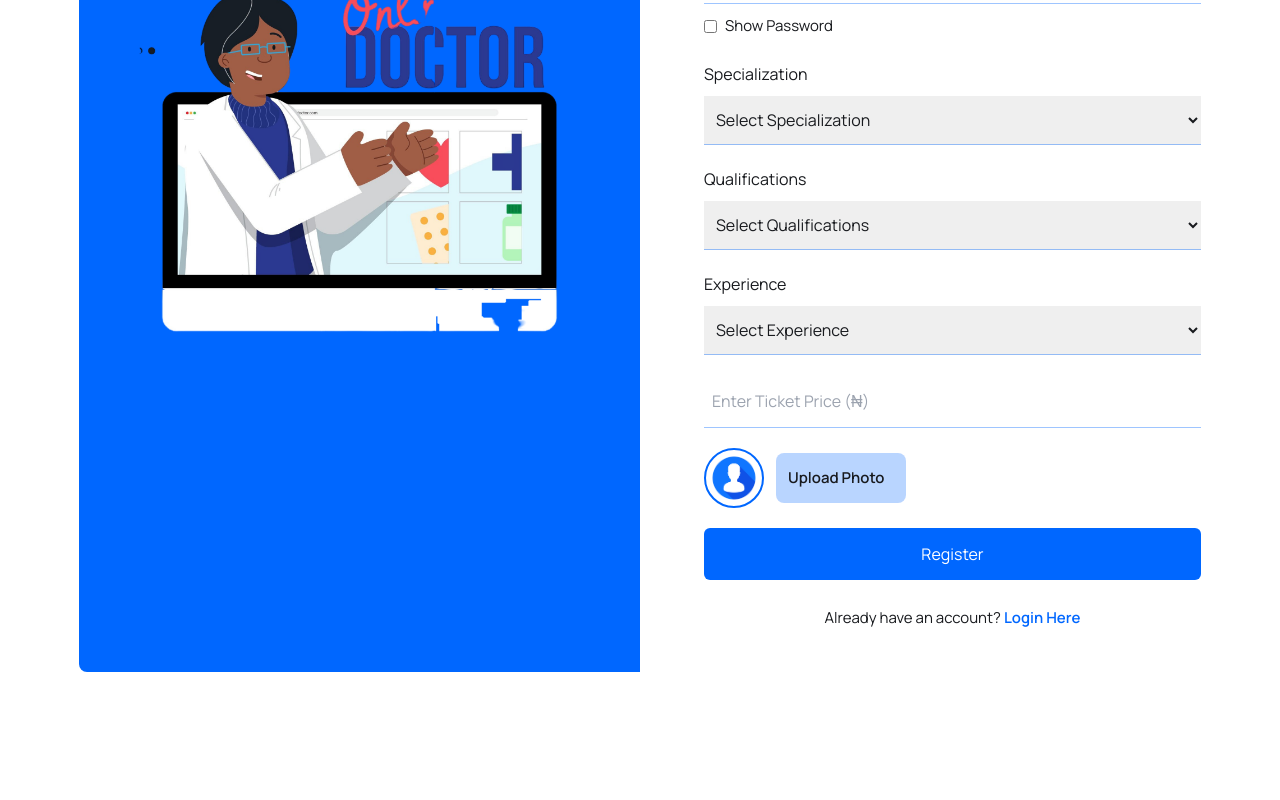
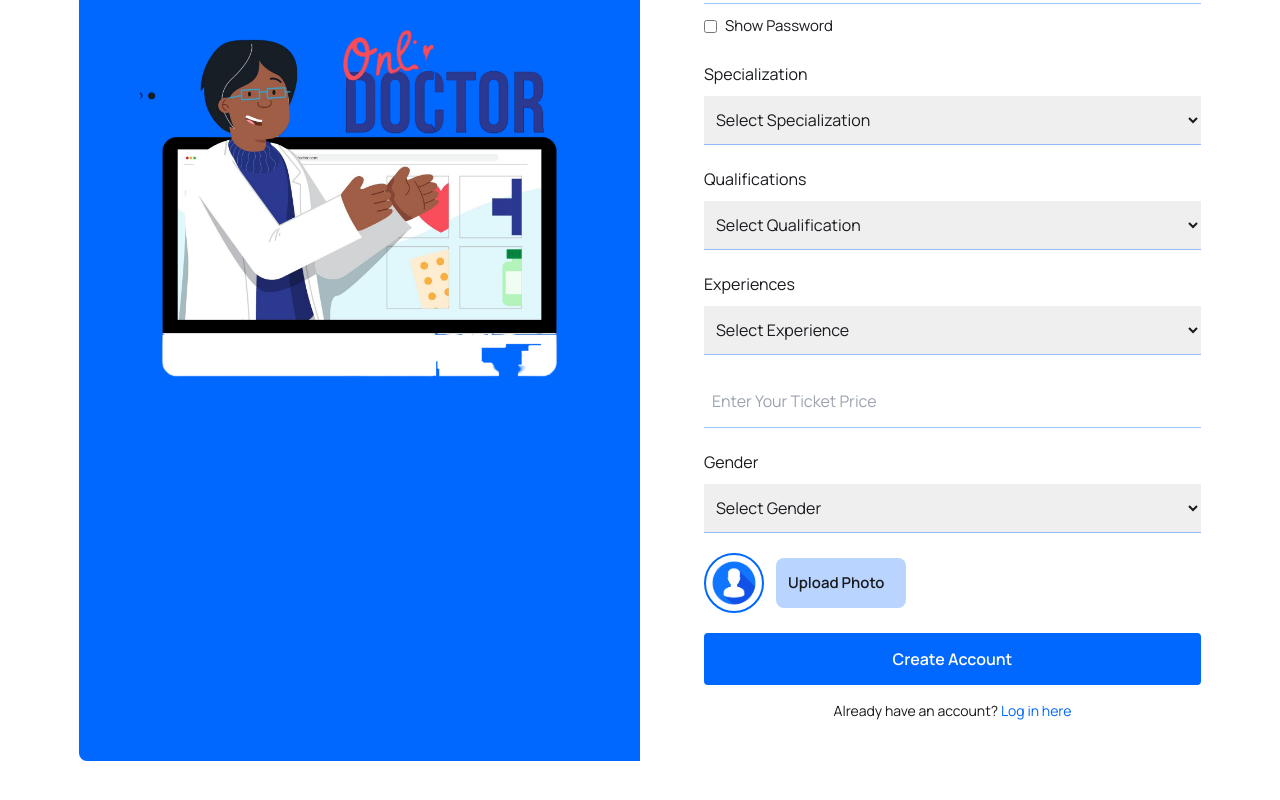
Before and after one commit to oluwolefsamson/MernStackDoctorBooking, a React (Vite) app in the folder frontend/: page /doctorsignup in a window 1280 px wide. Shown: the part 386-1186 px from the top of the page. Before the commit the page ends 1133 px from the top, so only its background shows below. Built offline with nearby package versions, Linux system fonts and the light colour scheme.

Commit message:
another commit

```diff
--- a/frontend/src/components/UserProfile/UserProfile.jsx
+++ b/frontend/src/components/UserProfile/UserProfile.jsx
@@ -54,7 +54,7 @@ const UserPage = () => {
     );
 
   return (
-    <div className="relative lg:bg-black py-9 lg:py-11 flex flex-col justify-center items-center">
+    <div className="relative py-9 lg:py-11 flex flex-col justify-center items-center">
       {/* Logout Button */}
       <button
         onClick={() => setShowLogoutModal(true)}
--- a/frontend/src/pages/DoctorSignup.jsx
+++ b/frontend/src/pages/DoctorSignup.jsx
@@ -18,24 +18,17 @@ const DoctorSignup = () => {
     experiences: "",
     timeSlots: "",
     reviews: "",
-    gender: "male",
+    gender: "",
     role: "doctor",
-    education: [
-      {
-        institution: "",
-        startYear: "",
-        endYear: "",
-      },
-    ],
   });
 
   const [specializations] = useState([
     "Cardiologist",
     "Dermatologist",
     "Neurologist",
-  ]); // Example options
-  const [qualifications] = useState(["MBBS", "MD", "DNB"]); // Example options
-  const [experiences] = useState(["1 year", "3 years", "5 years"]); // Example options
+  ]);
+  const [qualifications] = useState(["MBBS", "MD", "DNB"]);
+  const [experiences] = useState(["1 year", "3 years", "5 years"]);
 
   const [showPassword, setShowPassword] = useState(false);
   const [loading, setLoading] = useState(false);
@@ -44,6 +37,34 @@ const DoctorSignup = () => {
 
   const handleInputChange = (e) => {
     setFormData({ ...formData, [e.target.name]: e.target.value });
+  };
+
+  const handleEducationChange = (index, e) => {
+    const updatedEducation = formData.education.map((edu, eduIndex) => {
+      if (index === eduIndex) {
+        return { ...edu, [e.target.name]: e.target.value };
+      }
+      return edu;
+    });
+
+    setFormData({ ...formData, education: updatedEducation });
+  };
+
+  const addEducationField = () => {
+    setFormData({
+      ...formData,
+      education: [
+        ...formData.education,
+        { institution: "", course: "", year: "" },
+      ],
+    });
+  };
+
+  const removeEducationField = (index) => {
+    const updatedEducation = formData.education.filter(
+      (_, eduIndex) => index !== eduIndex
+    );
+    setFormData({ ...formData, education: updatedEducation });
   };
 
   const handleImageUpload = async (e) => {
@@ -237,7 +258,7 @@ const DoctorSignup = () => {
                   className="w-full px-2 py-3 border-b border-solid border-[#0066ff61] focus:outline-none focus:border-b-primaryColor text-[16px] leading-7 text-headingColor cursor-pointer"
                   required
                 >
-                  <option value="">Select Qualifications</option>
+                  <option value="">Select Qualification</option>
                   {qualifications.map((qual, index) => (
                     <option key={index} value={qual}>
                       {qual}
@@ -248,7 +269,7 @@ const DoctorSignup = () => {
 
               <div className="mb-5">
                 <label className="block text-headingColor text-[16px] leading-7 mb-2">
-                  Experience
+                  Experiences
                 </label>
                 <select
                   name="experiences"
@@ -269,13 +290,33 @@ const DoctorSignup = () => {
               <div className="mb-5">
                 <input
                   type="text"
-                  placeholder="Enter Ticket Price (₦)"
+                  placeholder="Enter Your Ticket Price"
                   name="ticketPrice"
                   value={formData.ticketPrice}
                   onChange={handleInputChange}
                   className="w-full px-2 py-3 border-b border-solid border-[#0066ff61] focus:outline-none focus:border-b-primaryColor text-[16px] leading-7 text-headingColor cursor-pointer"
                   required
                 />
+              </div>
+
+              <div className="mb-5">
+                <label className="block text-headingColor text-[16px] leading-7 mb-2">
+                  Gender
+                </label>
+                <select
+                  name="gender"
+                  value={formData.gender}
+                  onChange={handleInputChange}
+                  className="w-full px-2 py-3 border-b border-solid border-[#0066ff61] focus:outline-none focus:border-b-primaryColor text-[16px] leading-7 text-headingColor cursor-pointer"
+                  required
+                >
+                  <option value="" disabled>
+                    Select Gender
+                  </option>
+                  <option value="male">Male</option>
+                  <option value="female">Female</option>
+                  <option value="other">Other</option>
+                </select>
               </div>
 
               <div className="mb-5 flex items-center gap-3">
@@ -315,27 +356,26 @@ const DoctorSignup = () => {
                 </div>
               </div>
 
+              {error && (
+                <div className="mb-4 text-red-500 text-sm">{error}</div>
+              )}
+
               <button
                 type="submit"
-                className="w-full py-3 bg-primaryColor text-white text-[16px] leading-7 rounded-md"
                 disabled={loading}
+                className="w-full bg-primaryColor py-3 rounded text-white text-[16px] leading-7 font-semibold cursor-pointer hover:bg-primaryHover transition duration-300"
               >
-                {loading ? <DotLoader color="#ffffff" size={30} /> : "Register"}
+                {loading ? (
+                  <DotLoader size={24} color="#ffffff" />
+                ) : (
+                  "Create Account"
+                )}
               </button>
 
-              {error && (
-                <div className="mt-4 text-red-500 text-[14px] leading-6">
-                  {error}
-                </div>
-              )}
-
-              <p className="mt-6 text-center text-headingColor text-[15px] leading-7">
+              <p className="mt-4 text-headingColor text-sm text-center">
                 Already have an account?{" "}
-                <Link
-                  to="/doctorlogin"
-                  className="text-primaryColor font-semibold"
-                >
-                  Login Here
+                <Link to="/doctorlogin" className="text-primaryColor">
+                  Log in here
                 </Link>
               </p>
             </form>
--- a/frontend/src/pages/Doctors/DoctorAbout.jsx
+++ b/frontend/src/pages/Doctors/DoctorAbout.jsx
@@ -39,11 +39,11 @@ const DoctorAbout = ({ doctor }) => {
                 {formateDate("10-03-2015")} - {formateDate("10-03-2017")}
               </span>
               <p className="text-[16px] leading-6 font-medium text-textColor">
-                PHD in Medicine
+                PHD in {doctor.specialization || "Not Provided"}
               </p>
             </div>
             <p className="text-[14px] leading-5 font-medium text-textColor">
-              General Hospital Tokyo
+              {doctor.hospital || "Not Provided"}
             </p>
           </li>
         </ul>
@@ -55,11 +55,11 @@ const DoctorAbout = ({ doctor }) => {
                 {formateDate("7-04-2010")} - {formateDate("7-04-2014")}
               </span>
               <p className="text-[15px] leading-6 font-medium text-textColor">
-                PHD in Surgeon
+                PHD in {doctor.specialization || "Not Provided"}
               </p>
             </div>
             <p className="text-[14px] leading-5 font-medium text-textColor">
-              General Hospital Tokyo
+              {doctor.hospital || "Not Provided"}
             </p>
           </li>
         </ul>
@@ -72,26 +72,28 @@ const DoctorAbout = ({ doctor }) => {
         <ul className="grid sm:grid-cols-2 gap-[30px] pt-4 md:p-5">
           <li className="p-4 rounded bg-[#fff9ea]">
             <span className="text-yellowColor text-[15px] leading-6 font-semibold">
-              {formateDate("07-04-2010")} - {formateDate("08-13-2014")}
+              {formateDate("07-04-2010") || "Not Provided"} -{" "}
+              {formateDate("08-13-2014") || "Not Provided"}
             </span>
             <p className="text-[15px] leading-6 font-medium text-textColor">
-              Sr. Surgeon
+              Sr. {doctor.specialization || "Not Provided"}
             </p>
 
             <p className="text-[14px] leading-5 font-medium text-textColor">
-              New General Hospital, Tokyo.
+              {doctor.hospital || "Not Provided"}
             </p>
           </li>
           <li className="p-4 rounded bg-[#fff9ea]">
             <span className="text-yellowColor text-[15px] leading-6 font-semibold">
-              {formateDate("07-04-2010")} - {formateDate("08-13-2014")}
+              {formateDate("07-04-2010") || "Not Provided"} -{" "}
+              {formateDate("08-13-2014") || "Not Provided"}
             </span>
             <p className="text-[15px] leading-6 font-medium text-textColor">
-              Sr. Surgeon
+              Sr. {doctor.specialization || "Not Provided"}
             </p>
 
             <p className="text-[14px] leading-5 font-medium text-textColor">
-              New General Hospital, Tokyo.
+              {doctor.hospital || "Not Provided"}
             </p>
           </li>
         </ul>
--- a/frontend/src/pages/Doctors/SidePanel.jsx
+++ b/frontend/src/pages/Doctors/SidePanel.jsx
@@ -18,19 +18,19 @@ const SidePanel = ({ doctor }) => {
         <ul className="mt-3">
           <li className="flex items-center justify-between mb-2">
             <p className="text-[15px] leading-6 text-textColor font-semibold">
-              Sunday
+              Monday
             </p>
             <p className="text-[15px] leading-6 text-textColor font-semibold">
-              4:00 PM - 9:30 PM
+              9:00 PM - 4:00 PM
             </p>
           </li>
 
           <li className="flex items-center justify-between mb-2">
             <p className="text-[15px] leading-6 text-textColor font-semibold">
-              Monday
+              Tuesday
             </p>
             <p className="text-[15px] leading-6 text-textColor font-semibold">
-              4:00 PM - 9:30 PM
+              9:00 PM - 4:00 PM
             </p>
           </li>
 
@@ -39,7 +39,25 @@ const SidePanel = ({ doctor }) => {
               Wednesday
             </p>
             <p className="text-[15px] leading-6 text-textColor font-semibold">
-              4:00 PM - 9:30 PM
+              9:00 AM - 4:00 PM
+            </p>
+          </li>
+
+          <li className="flex items-center justify-between mb-2">
+            <p className="text-[15px] leading-6 text-textColor font-semibold">
+              Thursday
+            </p>
+            <p className="text-[15px] leading-6 text-textColor font-semibold">
+              9:00 AM - 4:00 PM
+            </p>
+          </li>
+
+          <li className="flex items-center justify-between mb-2">
+            <p className="text-[15px] leading-6 text-textColor font-semibold">
+              Friday
+            </p>
+            <p className="text-[15px] leading-6 text-textColor font-semibold">
+              9:00 AM - 2:00 PM
             </p>
           </li>
         </ul>
```
Also changed, not shown: 1 other file (tests, documents, lock files or other folders).
